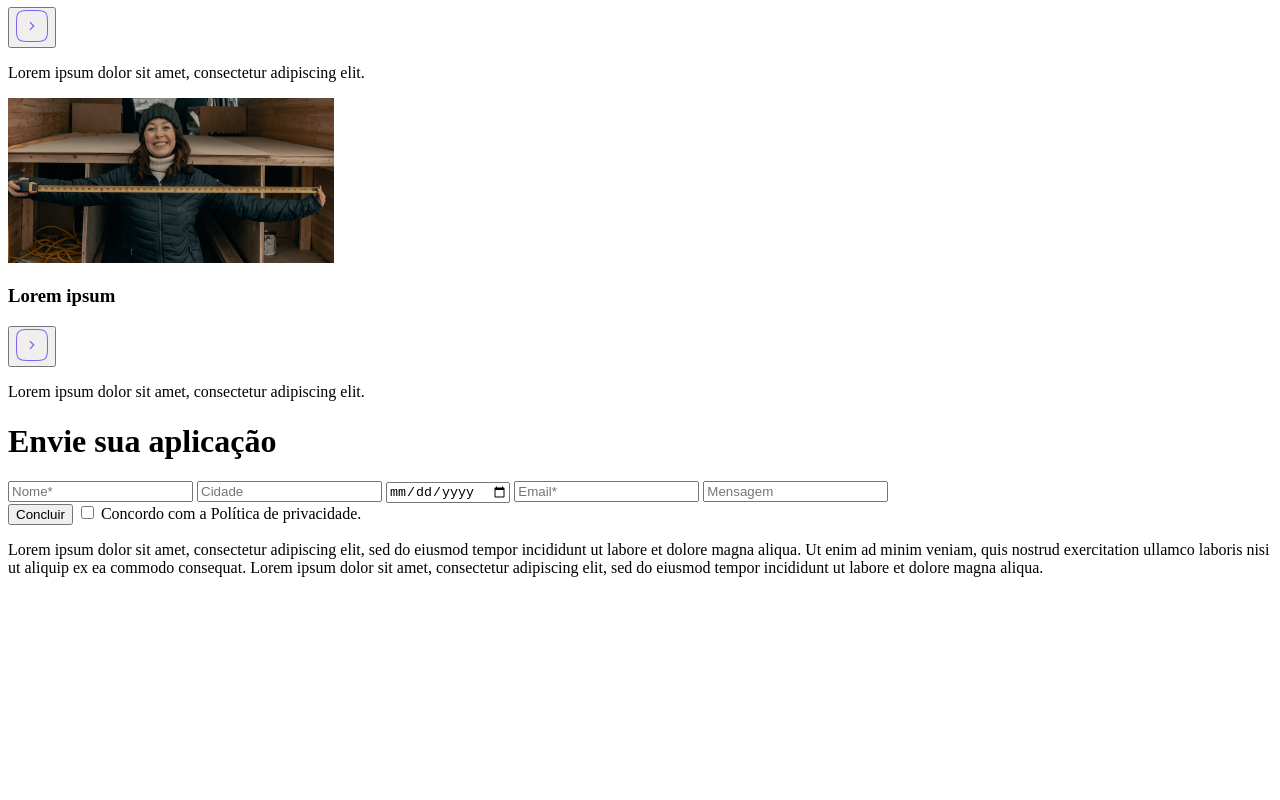
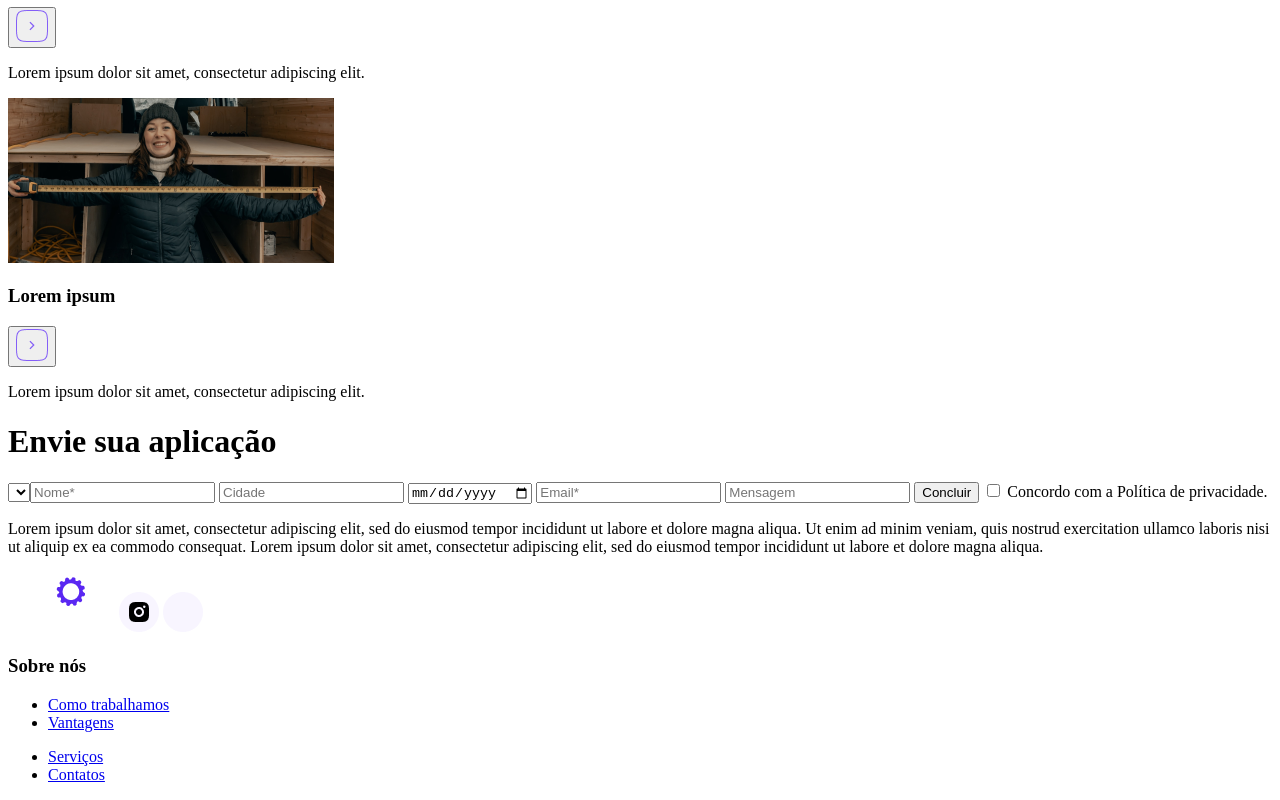
Before and after one commit to renatafc/Projeto-Bloco.8, a plain HTML site: page index.html in a window 1280 px wide. Shown: the part 4359-5159 px from the top of the page. Before the commit the page ends 4952 px from the top, so only its background shows below. Drawn offline with Linux system fonts and the light colour scheme.

Commit message:
09/10/2023

```diff
--- a/index.html
+++ b/index.html
@@ -153,18 +153,48 @@
     <footer>
         <h1>Envie sua aplicação</h1>
         <form>
+            <select>
             <div>
             <input type="text" placeholder="Nome*">
             <input type="password" placeholder="Cidade">
             <input type="date" placeholder="18.10.2021">
+
             <input type="text" placeholder="Email*">
             <input type="text" placeholder="Mensagem">
         </div>
         <button>Concluir</button>
         <input type="checkbox" id="Concordo com a Política de privacidade." value="Concordo com a Política de privacidade.">
         <label>Concordo com a Política de privacidade.</label>
+        </select>
         <p class="paragrafo">Lorem ipsum dolor sit amet, consectetur adipiscing elit, sed do eiusmod tempor incididunt ut labore et dolore magna aliqua. Ut enim ad minim veniam, quis nostrud exercitation ullamco laboris nisi ut aliquip ex ea commodo consequat.
             Lorem ipsum dolor sit amet, consectetur adipiscing elit, sed do eiusmod tempor incididunt ut labore et dolore magna aliqua. </p>
+
+    <nav>
+        <a href="Logo" ><img src="assets/header/Logo..png" alt="Logo marca"></a>
+        <a href="Instagran" > <img src="assets/header/instagran.png" alt="instagran"></a>
+        <a href="Facebook" ><img src="assets/header/facebook (2).png" alt="facebook"></a>
+    </nav>
+    <div>
+
+        <h3>Sobre nós</h3>
+
+        <ul>
+          <li> <a href="#" >Como trabalhamos </a></li>
+          <li> <a href="#" >Vantagens </a></li>
+
+        </ul>
+        </div>
+
+        <div>
+
+
+            <ul>
+              <li> <a href="#" >Serviços </a></li>
+              <li> <a href="#" >Contatos </a></li>
+            </ul>
+            </div>
+
+
         </form>
 
     </footer>
```
